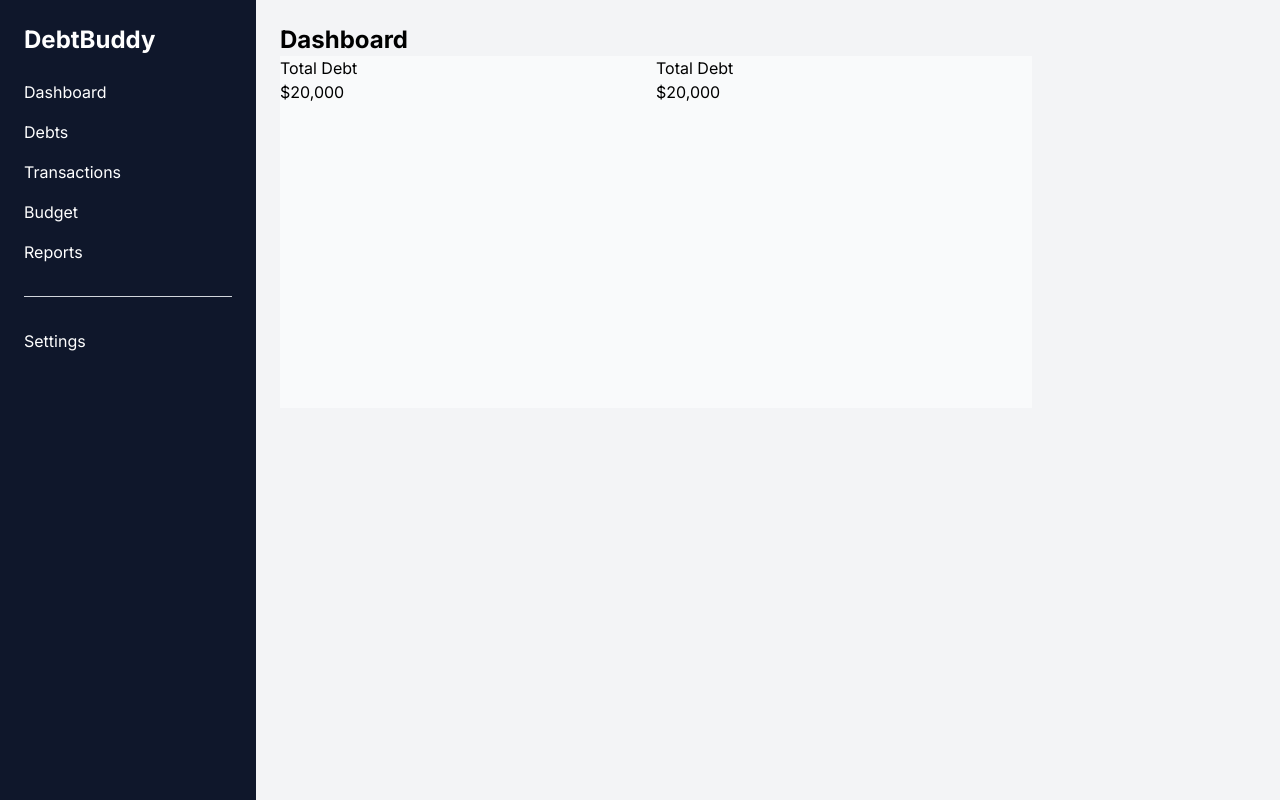
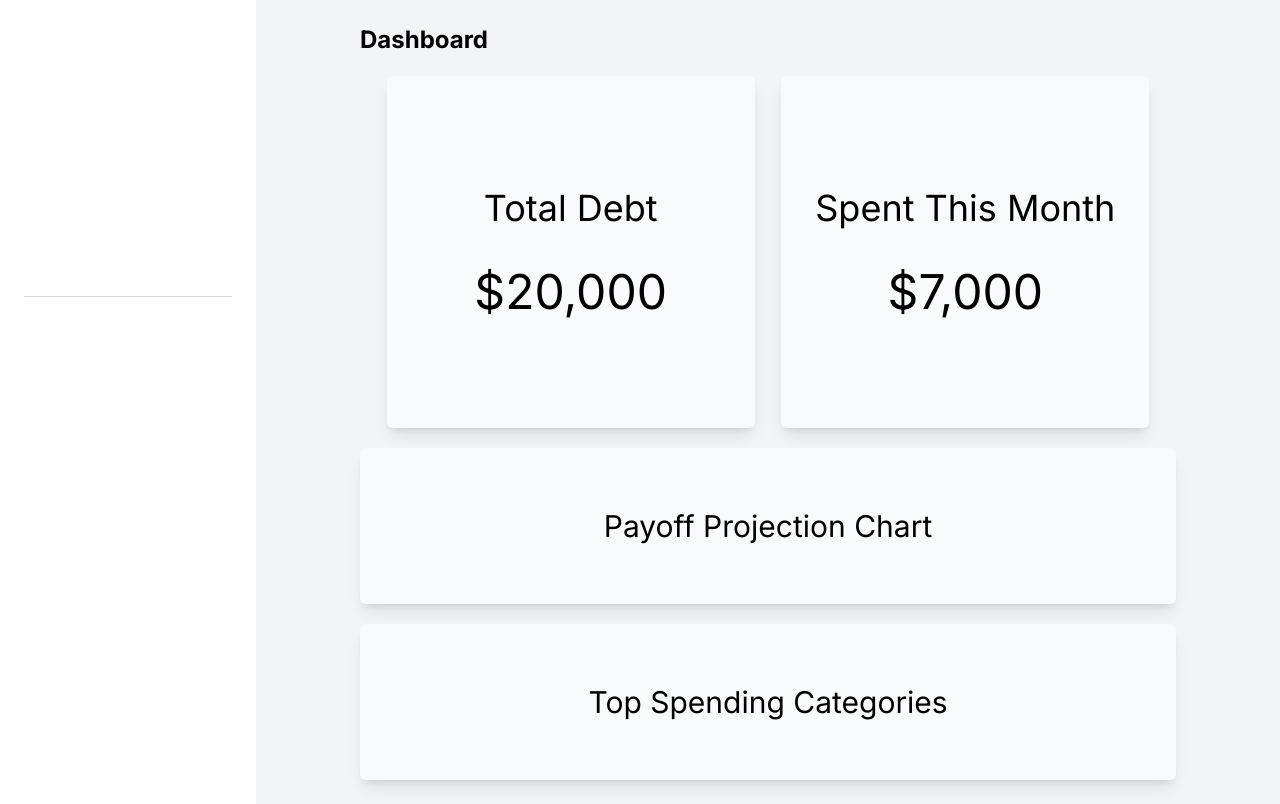
Before and after one commit to aydcereal/budget-app, a Next.js app: page /dashboard in a window 1280 px wide. Built offline with nearby package versions, Linux system fonts and the light colour scheme.

Commit message:
Updated css in dashboard, and created stles in global.css

```diff
--- a/app/dashboard/page.tsx
+++ b/app/dashboard/page.tsx
@@ -3,21 +3,31 @@ import Image from "next/image";
 export default function Home() {
   return (
     <div className="flex flex-col">
-        <h1 className="text-2xl text-left text-black font-bold text-center">Dashboard</h1>
+        <h1 className="text-2xl text-left text-black font-bold text-center mx-20">Dashboard</h1>
 
-        <div className="flex flex-row">
-            <div className="bg-gray-50 w-94 h-88">
-              <h1 className="text-black">Total Debt</h1>
-              <h1 className="text-black">$20,000</h1>
+        <div className="flex flex-row justify-evenly mx-20 mt-5">
+            <div className="flex flex-col items-center justify-center bg-gray-50 w-92 h-88 rounded-md shadow-lg">
+              <h1 className="text-black text-4xl p-5">Total Debt</h1>
+              <h1 className="text-black text-5xl p-5">$20,000</h1>
             </div>
 
-            <div className="bg-gray-50 w-94 h-88">
-              <h1 className="text-black">Total Debt</h1>
-              <h1 className="text-black">$20,000</h1>
+            <div className="flex flex-col items-center justify-center bg-gray-50 w-92 h-88 rounded-md shadow-lg">
+              <h1 className="text-black text-4xl p-5">Spent This Month</h1>
+              <h1 className="text-black text-5xl p-5">$7,000</h1>
             </div>
         </div>
+    <div className="flex flex-col bg-gray-50 items-center rounded-md shadow-lg p-15 mx-20 mt-5  ">
+        <h1 className="text-center text-3xl text-black">Payoff Projection Chart</h1>
 
     </div>
 
+    <div className="flex flex-col bg-gray-50 items-center rounded-md shadow-lg p-15 mx-20 mt-5 ">
+        <h1 className="text-center text-3xl text-black">Top Spending Categories</h1>
+
+    </div>
+
+    </div>
+
+
   );
 }
--- a/app/globals.css
+++ b/app/globals.css
@@ -17,7 +17,14 @@
 @media (prefers-color-scheme: dark) {
   :root {
     --background: #0a0a0a;
-    --foreground: #ededed;
+    --foreground: #F9FAFB;
+    --primary-text: #1F2933;
+    --secondary-tex: #6B7280;
+    --primary-accent: #2DD4BF;
+    --secondary-accent: #60A5FA;
+    --highlight: #FCA5A5;
+    --sucess: #34D399;
+    --warning: #FBBF24;
   }
 }
 
--- a/components/Sidebar.tsx
+++ b/components/Sidebar.tsx
@@ -2,7 +2,7 @@ import Link from "next/link";
 
 export default function Sidebar(){
     return(
-        <aside className="w-64 bg-slate-900 text-white p-6 space-y-4">
+        <aside className="w-64 primay-accent text-white p-6 space-y-4">
             <h1 className="text-2xl font-bold mb-6 font-main">DebtBuddy</h1>
             <nav className="flex flex-col gap-4">
                 <Link href="/dashboard" className="hover:text-blue-400">Dashboard</Link>
```
